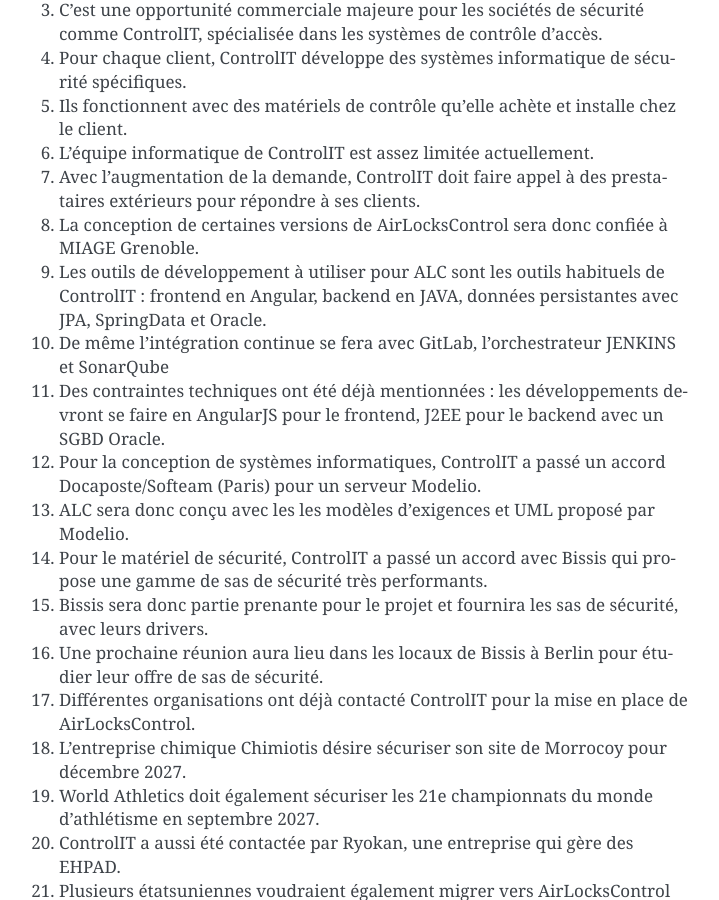
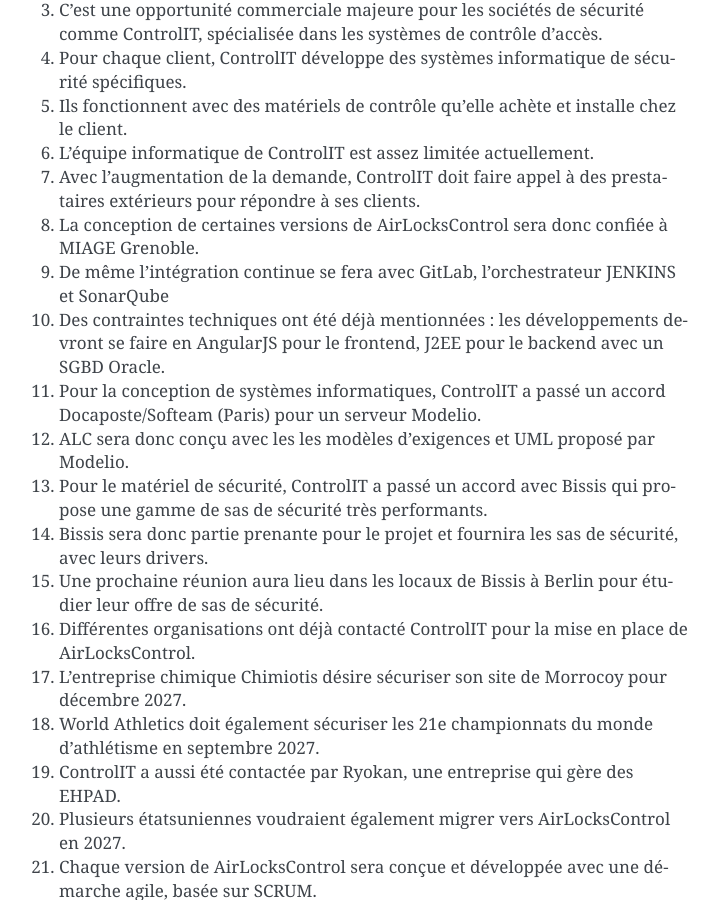
Before and after one commit to cyrilled/ALC, a Sphinx documentation site: the page built from docs/res/CR001.rst, in a window 1280 px wide and 900 px high, scrolled down 847 px. Shown: the whole window, without its empty margins (391-1110 px from the left). Built offline with Sphinx 7.4.7, drawn with Linux system fonts in a browser that asks for light colours.

Commit message:
Update CR001.rst

```diff
--- a/docs/res/CR001.rst
+++ b/docs/res/CR001.rst
@@ -33,7 +33,7 @@
 #. L'équipe informatique de ControlIT est assez limitée actuellement.
 #. Avec l'augmentation de la demande, ControlIT doit faire appel à des prestataires extérieurs pour répondre à ses clients.
 #. La conception de certaines versions de AirLocksControl sera donc confiée à MIAGE Grenoble.
-#. Les outils de développement à utiliser pour ALC sont les outils habituels de ControlIT : frontend en Angular, backend en JAVA, données persistantes avec JPA, SpringData et Oracle.
+
 #. De même l'intégration continue se fera avec GitLab, l'orchestrateur JENKINS et SonarQube
 #. Des contraintes techniques ont été déjà mentionnées : les développements devront se faire en AngularJS pour le frontend, J2EE pour le backend avec un SGBD Oracle.
 #. Pour la conception de systèmes informatiques, ControlIT a passé un accord Docaposte/Softeam (Paris) pour un serveur Modelio.
```
